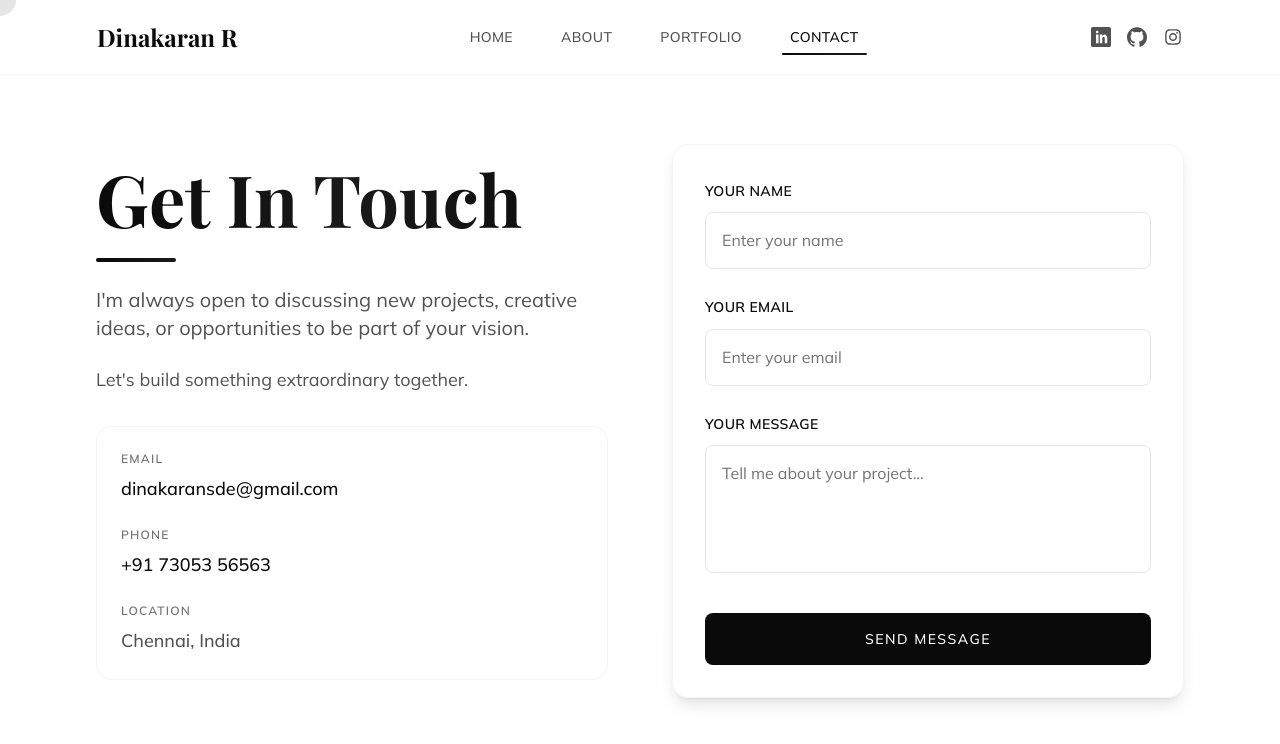
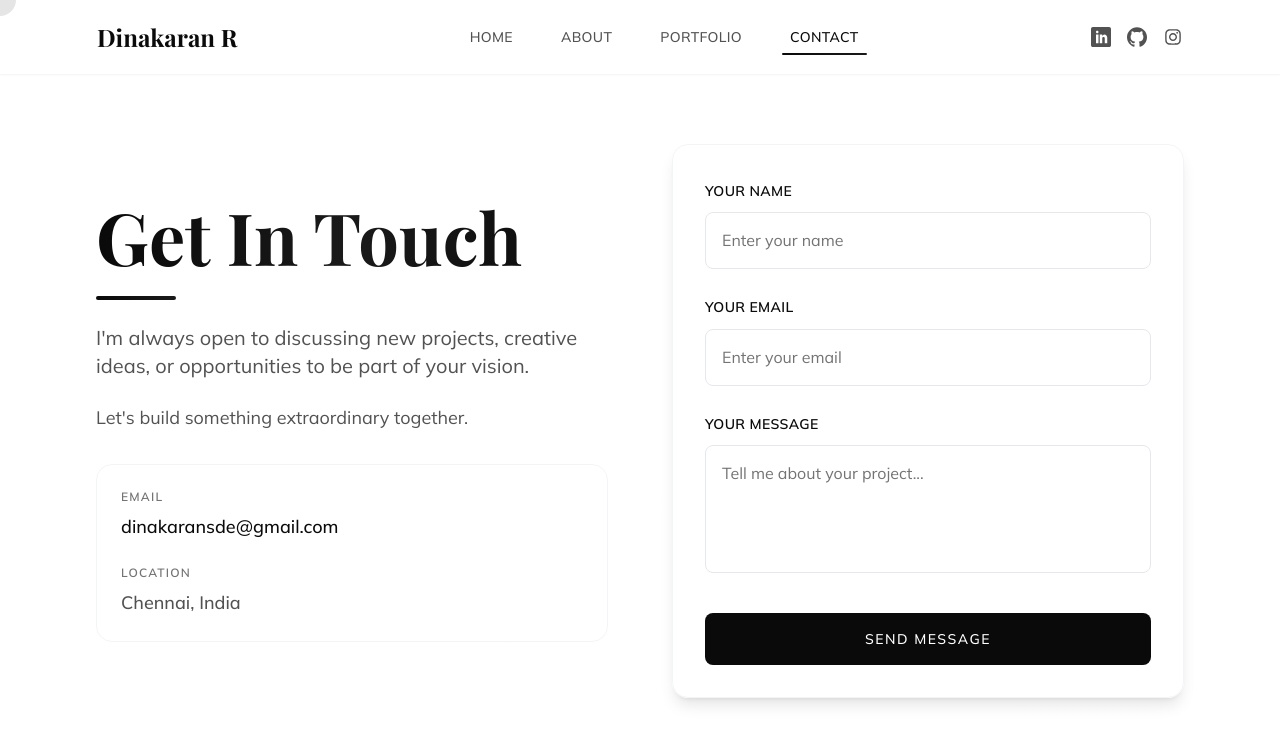
Before and after one commit to Dina-petrick/My-Portfolio, a React (Vite) app: page /contact in a window 1280 px wide. Shown: the top 744 px of the page. Built offline with nearby package versions, Linux system fonts and the light colour scheme; a web font is replaced by a local one.

Commit message:
Update Contact.jsx

```diff
--- a/src/pages/Contact.jsx
+++ b/src/pages/Contact.jsx
@@ -89,17 +89,7 @@ const Contact = () => {
               dinakaransde@gmail.com
             </a>
           </div>
-          <div className="space-y-2">
-            <p className="text-xs uppercase tracking-widest text-text-muted font-semibold">Phone</p>
-            <a
-              href="tel:+917305356563"
-              onMouseEnter={mouseEnterHandler}
-              onMouseLeave={mouseLeaveHandler}
-              className="text-lg text-text-primary hover:text-primary transition-colors font-medium inline-block"
-            >
-              +91 73053 56563
-            </a>
-          </div>
+
           <div className="space-y-2">
             <p className="text-xs uppercase tracking-widest text-text-muted font-semibold">Location</p>
             <p className="text-lg text-text-secondary font-medium flex items-center gap-2">
```
